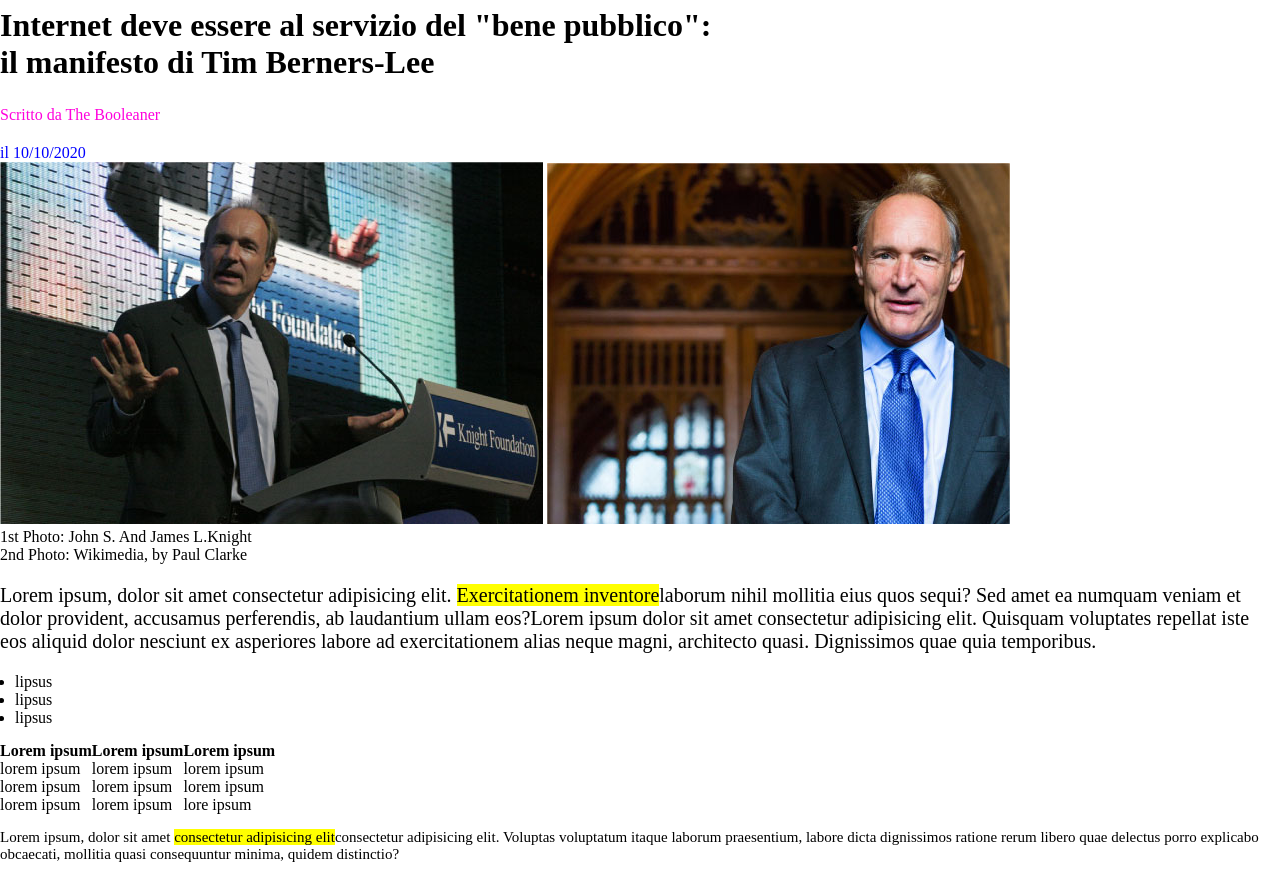
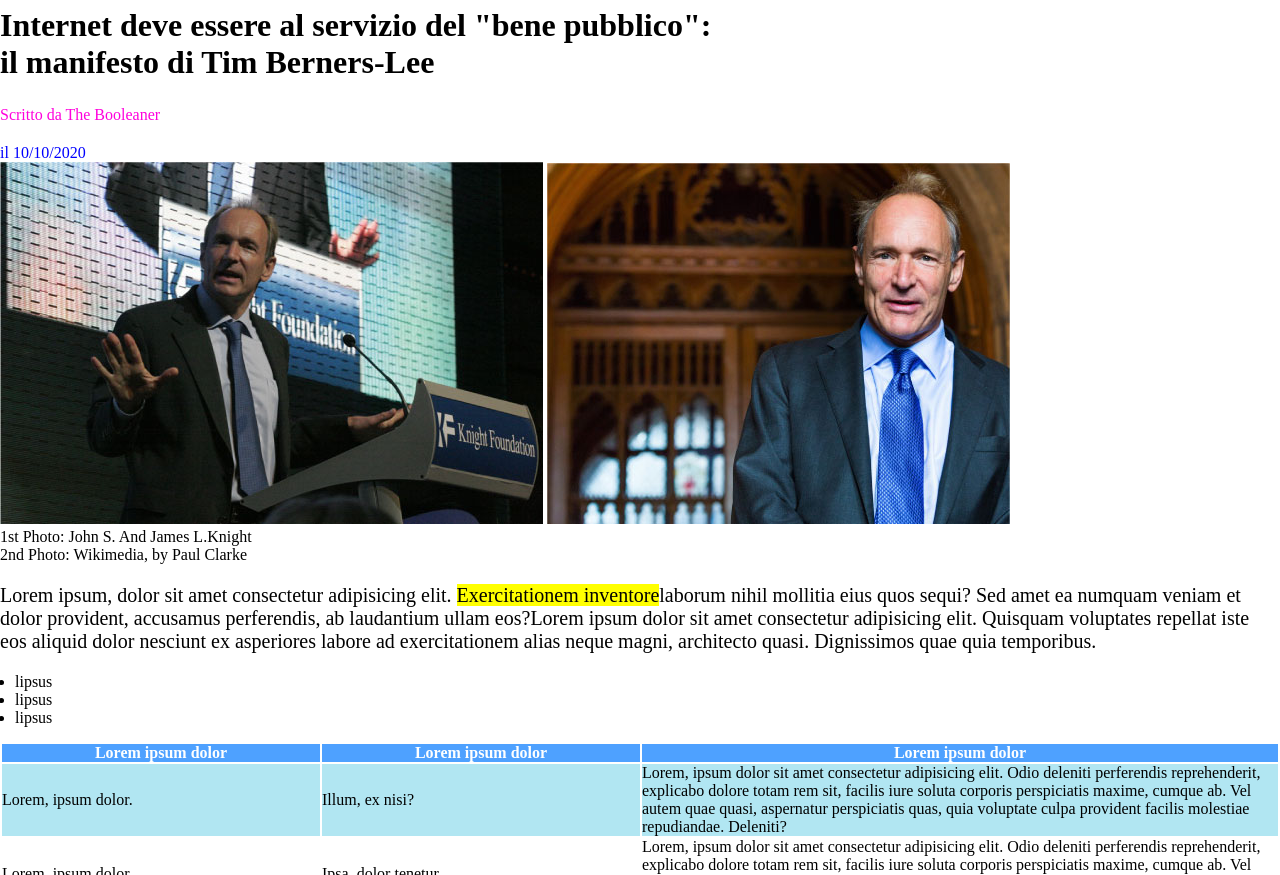
Before and after one commit to DavideCotigliani/html-css-booleaner, a plain HTML site: page index.html in a window 1280 px wide. Shown: the part 53-928 px from the top of the page. Drawn offline with Linux system fonts and the light colour scheme.

Commit message:
[DONE] Added the table with the right layout

```diff
--- a/css/style.css
+++ b/css/style.css
@@ -38,15 +38,26 @@ margin-bottom: 20px; }
     margin-bottom: 15px;
 }
 
-table{
-    text-align: left;
-    border-collapse: collapse;
+#table th{
+    background-color: #4ea1ff;
+    color: #fff;
 }
 
-.text{
-    width: 40px;
+#table tr:nth-child(odd){
+    background-color: #b1e6f2;
 }
 
+#table #column-1{
+    width: 25%;
+}
+
+#table #column-2{
+    width: 25%;
+}
+
+#table #column-3{
+    width: 50%;
+}
 
 
 .partesecondaria {
--- a/index.html
+++ b/index.html
@@ -33,37 +33,33 @@
         <li>lipsus</li>
     </ul>
    </div>
-
-
-    <table>
+   <table id="table">
     <thead>
-            <tr>
-            <th>Lorem ipsum</th>
-            <th>Lorem ipsum</th>
-            <th>Lorem ipsum</th>
-            </div>
-            </tr>
+        <tr>
+            <th id="column-1">Lorem ipsum dolor</th>
+            <th id="column-2">Lorem ipsum dolor</th>
+            <th id="column-3">Lorem ipsum dolor</th>
+        </tr>
     </thead>
     <tbody>
         <tr>
-            <td>lorem ipsum</td>
-            <td>lorem ipsum</td>
-            <td>lorem ipsum</td>
+            <td>Lorem, ipsum dolor.</td>
+            <td>Illum, ex nisi?</td>
+            <td>Lorem, ipsum dolor sit amet consectetur adipisicing elit. Odio deleniti perferendis reprehenderit, explicabo dolore totam rem sit, facilis iure soluta corporis perspiciatis maxime, cumque ab. Vel autem quae quasi, aspernatur perspiciatis quas, quia voluptate culpa provident facilis molestiae repudiandae. Deleniti?</td>
         </tr>
         <tr>
-            <td>lorem ipsum</td>
-            <td>lorem ipsum</td>
-            <td>lorem ipsum</td>
+            <td>Lorem, ipsum dolor.</td>
+            <td>Ipsa, dolor tenetur.</td>
+            <td>Lorem, ipsum dolor sit amet consectetur adipisicing elit. Odio deleniti perferendis reprehenderit, explicabo dolore totam rem sit, facilis iure soluta corporis perspiciatis maxime, cumque ab. Vel autem quae quasi, aspernatur perspiciatis quas, quia voluptate culpa provident facilis molestiae repudiandae. Deleniti?</td>
+        </tr>
+        <tr>
+            <td>Lorem, ipsum dolor.</td>
+            <td>Praesentium, voluptates corrupti.</td>
+            <td>Lorem, ipsum dolor sit amet consectetur adipisicing elit. Odio deleniti perferendis reprehenderit, explicabo dolore totam rem sit, facilis iure soluta corporis perspiciatis maxime, cumque ab. Vel autem quae quasi, aspernatur perspiciatis quas, quia voluptate culpa provident facilis molestiae repudiandae. Deleniti?</td>
         </tr>
     </tbody>
-    <tfoot>
-        <tr>
-            <td>lorem ipsum</td>
-            <td>lorem ipsum</td>
-            <td>lore ipsum</td>
-        </tr>
-    </tfoot>
-   </table>
+</table>
+
    </div>
 
    <div class="partesecondaria">
```
